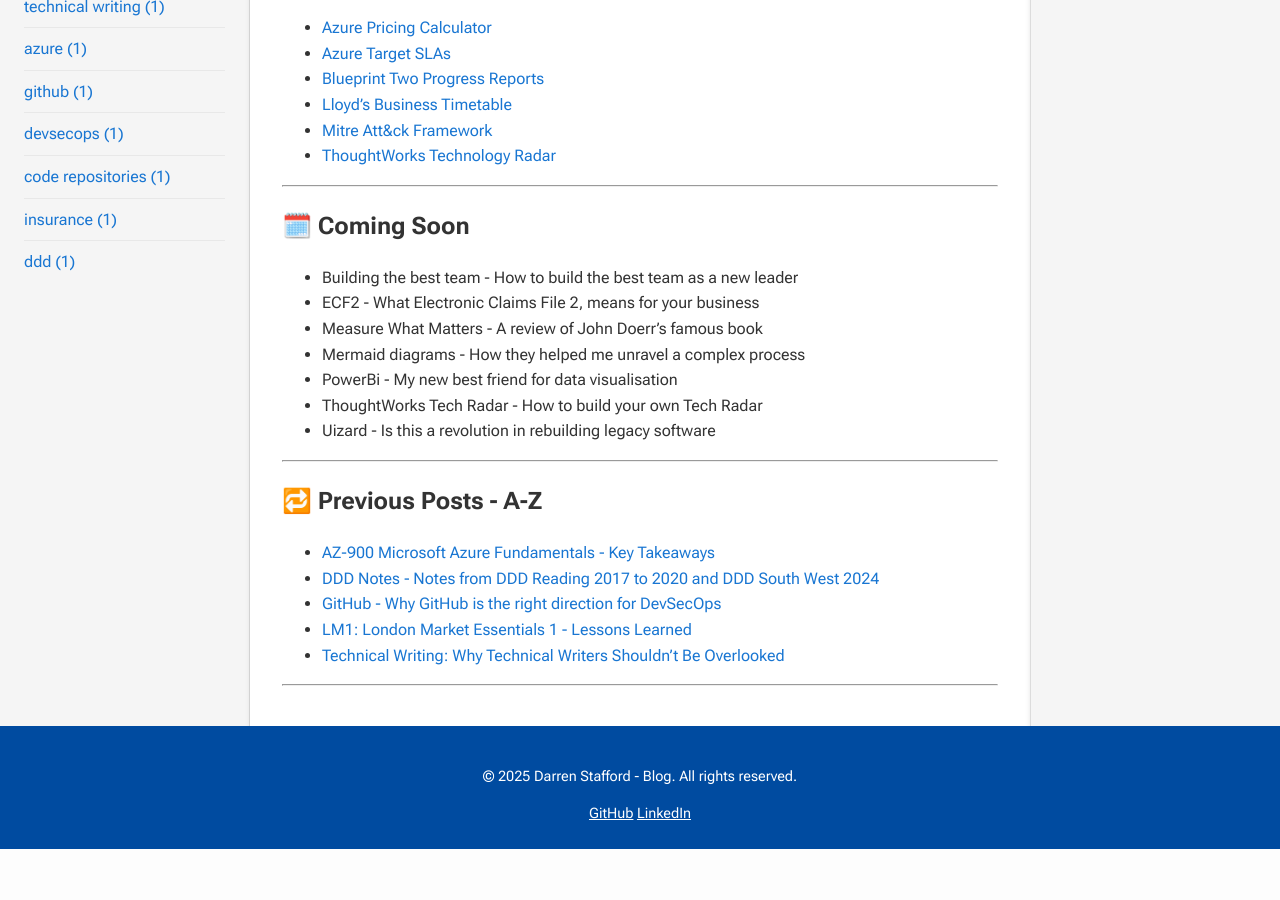
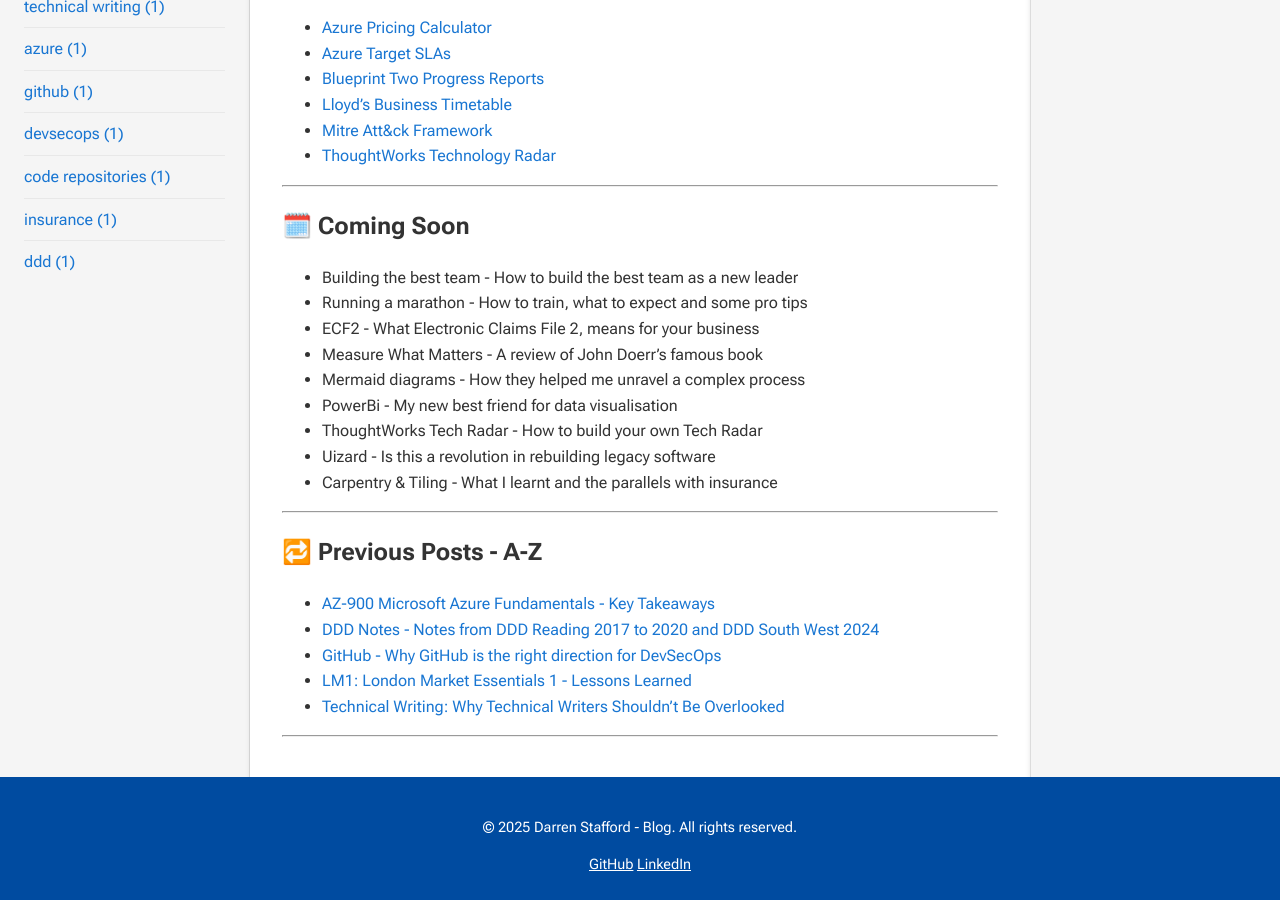
Before and after one commit to dazstaffs/blog, a Jekyll site: the page built from index.md, in a window 1280 px wide and 900 px high, scrolled down 636 px. Built offline with Jekyll 4.4.1, drawn with Linux system fonts in a browser that asks for light colours; before the commit the page ends 1485 px from its top, so only the background shows below that.

```diff
--- a/index.md
+++ b/index.md
@@ -33,12 +33,14 @@ Thanks for stopping by—let’s dive in.
 ## 🗓️ Coming Soon
 
 - Building the best team - How to build the best team as a new leader
+- Running a marathon - How to train, what to expect and some pro tips
 - ECF2 - What Electronic Claims File 2, means for your business
 - Measure What Matters - A review of John Doerr's famous book
 - Mermaid diagrams - How they helped me unravel a complex process
 - PowerBi - My new best friend for data visualisation
 - ThoughtWorks Tech Radar - How to build your own Tech Radar
 - Uizard - Is this a revolution in rebuilding legacy software
+- Carpentry & Tiling - What I learnt and the parallels with insurance
 
 ---
 
```
Also changed, not shown: _posts/2025-08-02-LM12025.md (+4 -10 lines), about.md (+1 -1 lines).
